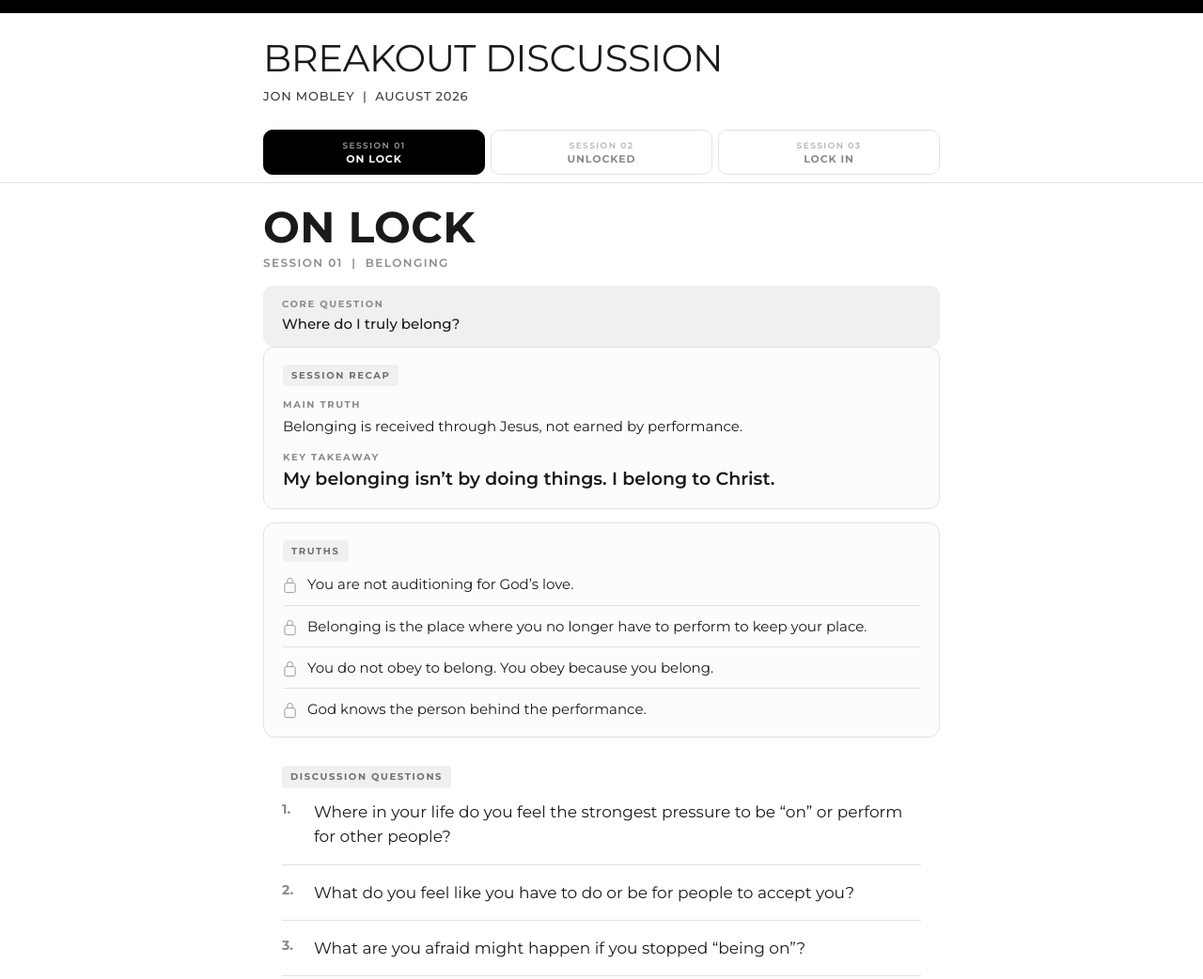
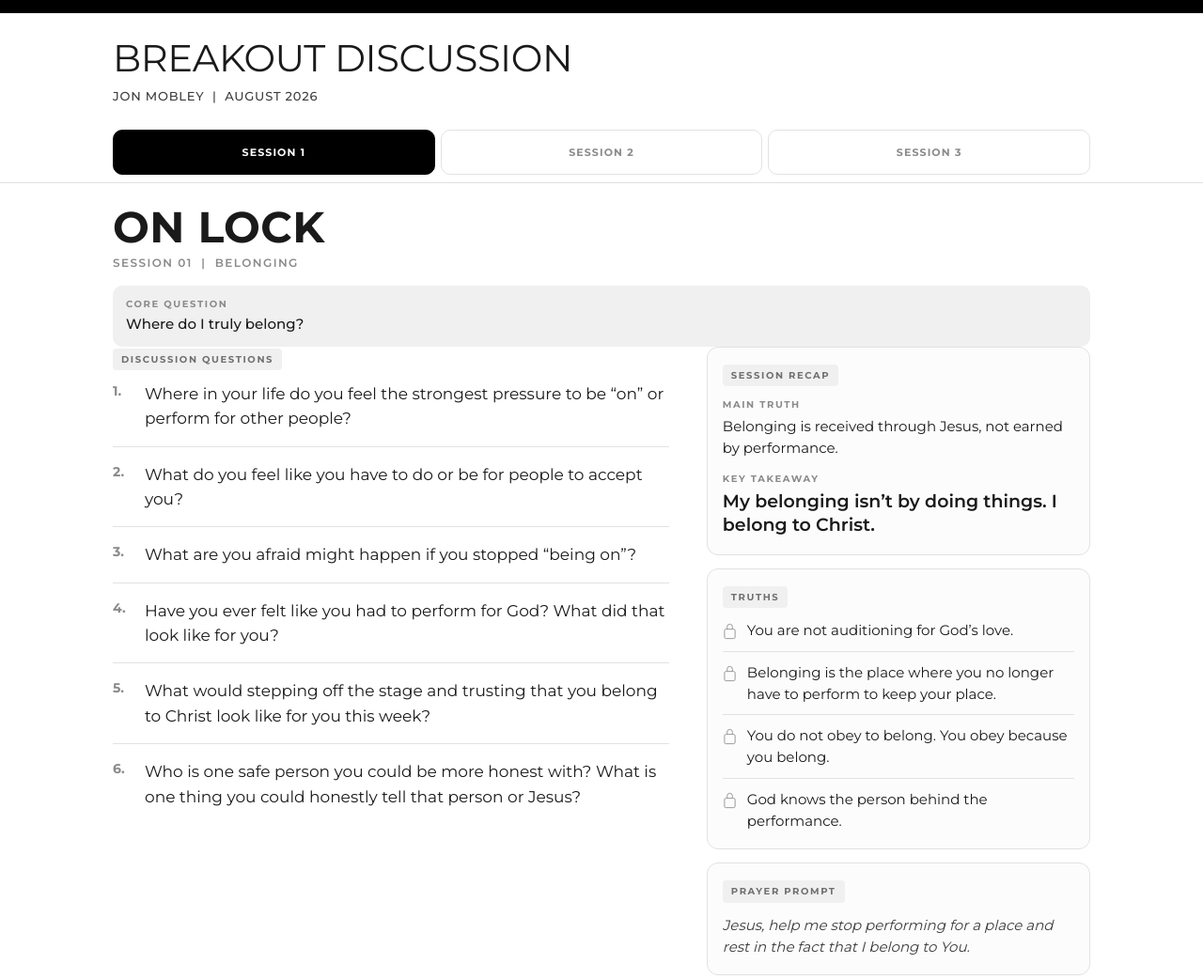
Before and after one commit to jonmobley/jonmobley, a plain HTML site: page locked/index.html in a window 1280 px wide. Shown: the part 300-1342 px from the top of the page at 94% size. Drawn offline with Linux system fonts and the light colour scheme.

Commit message:
Restore the desktop sidebar on /locked and simplify tab labels.
Desktop places the discussion questions in the main column with the recap,
truths and prayer cards in a sidebar, using explicit grid placement so the
mobile stacking order in the markup stays unchanged. Tabs now read simply
Session 1, 2 and 3.

Co-authored-by: Cursor <cursoragent@cursor.com>

```diff
--- a/locked/index.html
+++ b/locked/index.html
@@ -181,10 +181,8 @@
         flex: 1 1 0;
         min-height: 48px;
         display: flex;
-        flex-direction: column;
         align-items: center;
         justify-content: center;
-        gap: 2px;
         padding: 6px 4px;
         border: 1px solid var(--rule);
         border-radius: 10px;
@@ -193,28 +191,17 @@
         font-family: inherit;
         font-size: 11px;
         font-weight: 700;
-        letter-spacing: 0.08em;
+        letter-spacing: 0.1em;
         text-transform: uppercase;
         cursor: pointer;
         transition: background-color 0.18s ease, color 0.18s ease,
           border-color 0.18s ease;
       }
 
-      .tab .num {
-        font-size: 9px;
-        font-weight: 600;
-        letter-spacing: 0.16em;
-        color: #b4b4b4;
-      }
-
       .tab[aria-selected="true"] {
         background: var(--black);
         border-color: var(--black);
         color: #fff;
-      }
-
-      .tab[aria-selected="true"] .num {
-        color: #9b9b9b;
       }
 
       .tab:focus-visible {
@@ -481,15 +468,50 @@
         border-bottom: 1px solid #c9c9c9;
       }
 
-      /* Wider screens keep the single column, just with more breathing room.
-         The reading measure stays capped by --page so lines never run long. */
+      /* Wider screens split into questions plus a sidebar. Grid placement is
+         explicit so the sidebar order is independent of the mobile stacking
+         order in the markup (recap, truths, questions, prayer). */
 
       @media (min-width: 900px) {
-        .panel-head .core,
-        .card,
+        :root {
+          --page: 1080px;
+        }
+
+        .panel-body {
+          display: grid;
+          grid-template-columns: minmax(0, 1.45fr) minmax(0, 1fr);
+          column-gap: 40px;
+          row-gap: 14px;
+          align-items: start;
+        }
+
         .questions-block {
-          padding-left: 20px;
-          padding-right: 20px;
+          grid-column: 1;
+          grid-row: 1 / span 3;
+          margin: 0;
+        }
+
+        .questions-block > .label {
+          margin-top: 0;
+        }
+
+        .card-recap {
+          grid-column: 2;
+          grid-row: 1;
+        }
+
+        .card-truths {
+          grid-column: 2;
+          grid-row: 2;
+        }
+
+        .card.prayer {
+          grid-column: 2;
+          grid-row: 3;
+        }
+
+        .panel-body .card {
+          margin-bottom: 0;
         }
 
         ol.questions li {
@@ -555,8 +577,7 @@
           aria-controls="session-1"
           aria-selected="true"
         >
-          <span class="num">Session 01</span>
-          On Lock
+          Session 1
         </button>
         <button
           class="tab"
@@ -566,8 +587,7 @@
           aria-selected="false"
           tabindex="-1"
         >
-          <span class="num">Session 02</span>
-          Unlocked
+          Session 2
         </button>
         <button
           class="tab"
@@ -577,8 +597,7 @@
           aria-selected="false"
           tabindex="-1"
         >
-          <span class="num">Session 03</span>
-          Lock In
+          Session 3
         </button>
       </div>
     </nav>
@@ -602,7 +621,7 @@
         </div>
 
         <div class="panel-body">
-          <div class="card">
+          <div class="card card-recap">
             <span class="label">Session recap</span>
             <dl class="field">
               <dt>Main truth</dt>
@@ -614,7 +633,7 @@
             </dl>
           </div>
 
-          <div class="card">
+          <div class="card card-truths">
             <span class="label">Truths</span>
             <ul class="truths">
               <li>
@@ -702,7 +721,7 @@
         </div>
 
         <div class="panel-body">
-          <div class="card">
+          <div class="card card-recap">
             <span class="label">Session recap</span>
             <dl class="field">
               <dt>Main truth</dt>
@@ -717,7 +736,7 @@
             </dl>
           </div>
 
-          <div class="card">
+          <div class="card card-truths">
             <span class="label">Truths</span>
             <ul class="truths">
               <li>
@@ -811,7 +830,7 @@
         </div>
 
         <div class="panel-body">
-          <div class="card">
+          <div class="card card-recap">
             <span class="label">Session recap</span>
             <dl class="field">
               <dt>Main truth</dt>
@@ -823,7 +842,7 @@
             </dl>
           </div>
 
-          <div class="card">
+          <div class="card card-truths">
             <span class="label">Truths</span>
             <ul class="truths">
               <li>
```
